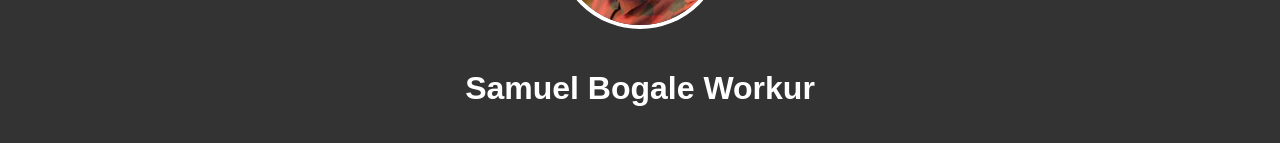
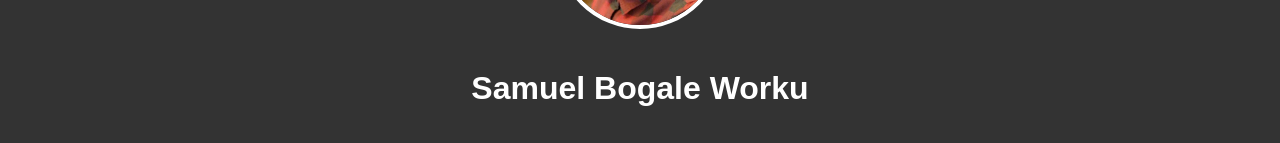
Before and after one commit to 27Sammy28/my_project_github.io-, a plain HTML site: page index.html in a window 1280 px wide. Shown: the part 179-322 px from the top of the page. Drawn offline with Linux system fonts and the light colour scheme.

Commit message:
index.html

```diff
--- a/index.html
+++ b/index.html
@@ -2,13 +2,13 @@
 <html lang="en">
 <head>
     <meta charset="UTF-8">
-    <title>Samuel Bogale Workur - Portfolio</title>
+    <title>Samuel Bogale Worku - Portfolio</title>
     <link rel="stylesheet" href="style.css">
 </head>
 <body>
     <header>
         <img src="profile.png" alt="Profile Photo" class="profile-photo">
-        <h1>Samuel Bogale Workur</h1>
+        <h1>Samuel Bogale Worku</h1>
         <a href="Samuel_Bogale_Workur_CV.pdf" class="cv-link" target="_blank">Download CV</a>
     </header>
     <main>
```
